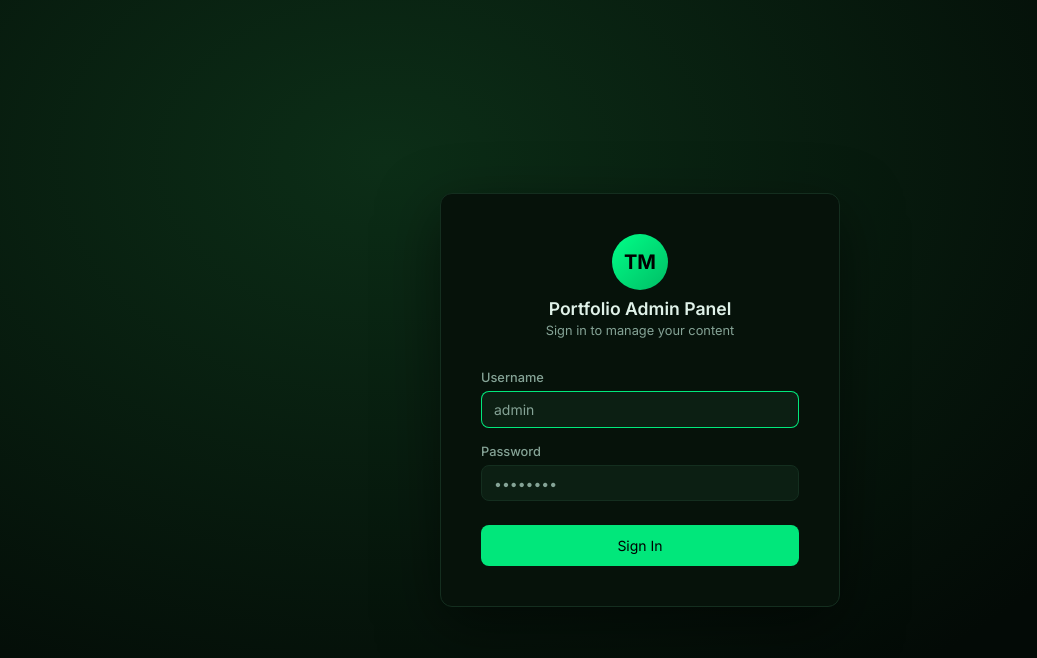
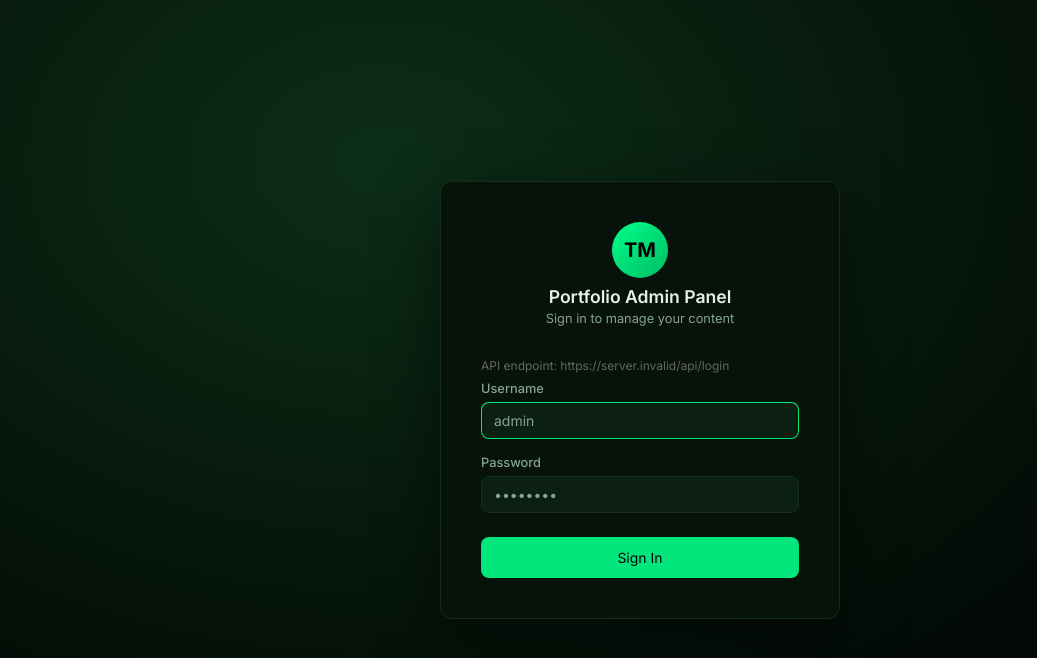
Before and after one commit to TulyXPlatform/portfolio-admin, a React (Vite) app: page /login in a window 1280 px wide. Shown: the top 658 px of the page, without its empty margins (0-1037 px from the left). Built offline with nearby package versions, Linux system fonts and the light colour scheme; no server answers.

Commit message:
debug: show API_BASE and error details on login

```diff
--- a/src/pages/Login.tsx
+++ b/src/pages/Login.tsx
@@ -23,11 +23,15 @@ const Login: React.FC = () => {
         setError('');
         setLoading(true);
         try {
+            console.log(`POSTing to ${API_BASE}/login`);
             const res = await axios.post(`${API_BASE}/login`, { username, password });
             localStorage.setItem('admin-token', res.data.token);
             navigate('/');
-        } catch {
-            setError('Invalid username or password');
+        } catch (err: any) {
+            console.error('Login request failed', err);
+            const status = err.response?.status;
+            const message = err.response?.data?.error || err.message;
+            setError(`(${status}) ${message}`);
         } finally {
             setLoading(false);
         }
@@ -45,6 +49,10 @@ const Login: React.FC = () => {
                 </div>
 
                 {error && <div className="alert alert-error">{error}</div>}
+                {/* show API base so it's clear what endpoint is being used */}
+                <div style={{ fontSize: '0.75rem', color: '#666', marginBottom: '0.5rem' }}>
+                    API endpoint: {API_BASE}/login
+                </div>
 
                 <form onSubmit={handleSubmit} className="form-grid">
                     <div className="form-group">
```
